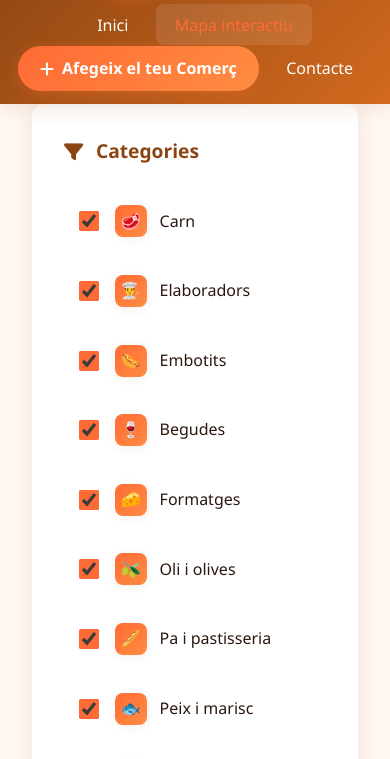
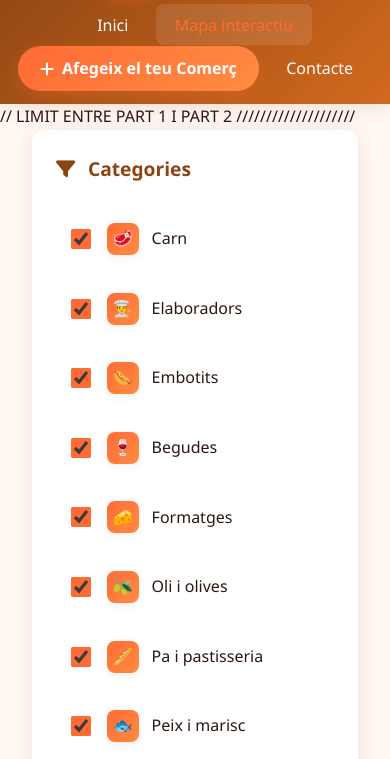
Before and after one commit to DSR95/gustcat-mapa, a plain HTML site: page index.html in a window 390 px wide. Both pictures are taken after a click on the link "Mapa interactiu". Shown: the part 66-825 px from the top of the page. Drawn offline with nearby package versions, Linux system fonts and the light colour scheme; no server answers.

Commit message:
Update index.html

```diff
--- a/index.html
+++ b/index.html
@@ -300,20 +300,18 @@
             max-width: 1400px;
             margin: 0 auto;
             padding: 0 2rem;
-            display: grid;
-            grid-template-columns: 380px 1fr;
-            gap: 2rem;
+            display: flex;
+            flex-direction: column;
+            gap: 1.5rem;
             margin-bottom: 4rem;
         }
 
         .filters-sidebar {
             background: var(--bg-white);
-            padding: 2rem;
+            padding: 1.5rem;
             border-radius: var(--border-radius);
             box-shadow: var(--shadow-medium);
-            height: fit-content;
-            position: sticky;
-            top: 120px;
+            width: 100%;
         }
 
         .filter-section {
@@ -331,9 +329,9 @@
         }
 
         .category-filters {
-            display: flex;
-            flex-direction: column;
-            gap: 0.5rem;
+            display: grid;
+            grid-template-columns: repeat(auto-fit, minmax(180px, 1fr));
+            gap: 0.8rem;
         }
 
         .category-filter {
@@ -382,12 +380,13 @@
         }
 
         #map {
-            height: 700px;
+            height: 800px;
             border-radius: var(--border-radius);
             box-shadow: var(--shadow-medium);
             background: var(--bg-cream);
             position: relative;
             overflow: hidden;
+            width: 100%;
         }
 
         /* Results Section */
@@ -1025,12 +1024,17 @@
 
         @media (max-width: 968px) {
             .map-container {
-                grid-template-columns: 1fr;
+                flex-direction: column;
             }
 
             .filters-sidebar {
                 position: static;
-                margin-bottom: 2rem;
+                margin-bottom: 1rem;
+            }
+
+            .category-filters {
+                grid-template-columns: repeat(auto-fit, minmax(150px, 1fr));
+                gap: 0.5rem;
             }
 
             .commerce-grid {
@@ -1090,6 +1094,9 @@
             </nav>
         </div>
     </header>
+
+// LIMIT ENTRE PART 1 I PART 2 ////////////////////
+
     <!-- Tab Content: Inici -->
     <div id="content-inici" class="tab-content active">
         <!-- Hero Section -->
```
